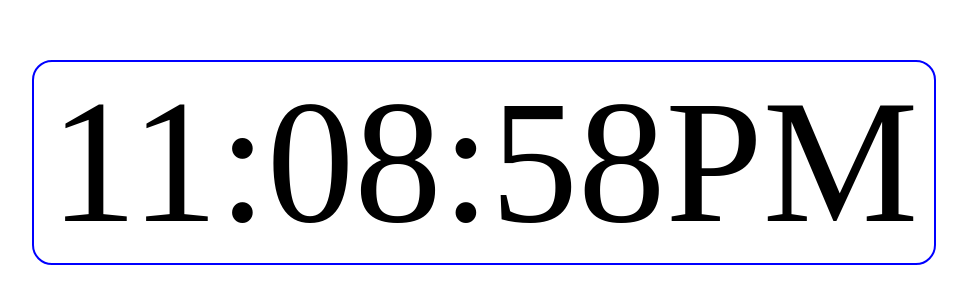
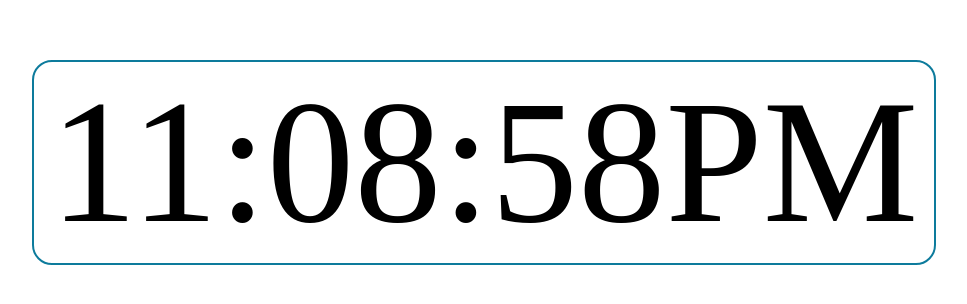
Before and after one commit to jankedragon/pwa, a plain HTML site: page clock.html in a window 1280 px wide. Shown: the part 140-444 px from the top of the page, without its empty margins (176-1143 px from the left). Drawn offline with Linux system fonts and the light colour scheme.

Commit message:
change clock color

```diff
--- a/css/style.css
+++ b/css/style.css
@@ -5,7 +5,7 @@
     width: 900px;
     margin: 200px;
     text-align: center;
-    border: 2px solid blue;
+    border: 2px solid rgb(13, 123, 156);
     border-radius: 20px;
 }
 
```
